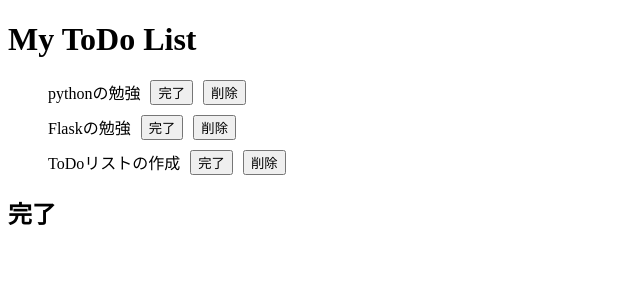
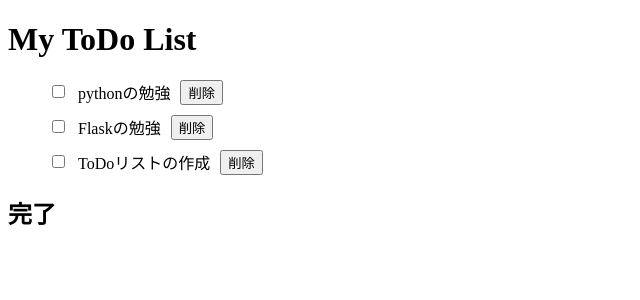
Before and after one commit to lixiangyu-nuco/todo-app, a Flask app: page / in a window 1280 px wide. Shown: the top 300 px of the page, without its empty margins (0-640 px from the left). Run offline with Flask 3, Linux system fonts and the light colour scheme.

Commit message:
チェクボックスを実装しました。

```diff
--- a/templates/index.html
+++ b/templates/index.html
@@ -17,12 +17,12 @@
         {% for task in tasks %}
             {% if not task.done %}
                 <li>
+                    <!-- チェックボックス -->
+                    <form action="{{ url_for('complete_task', task_id=loop.index0) }}" method="POST">
+                        <input type="checkbox" onchange="this.form.submit()">
+                    </form>
+
                     {{task.name}}
-
-                    <!-- 完了ボタン -->
-                    <form action="{{ url_for('complete_task', task_id=loop.index0) }}" method="POST">
-                            <button type="submit">完了</button>
-                    </form>
 
                     <!-- 削除ボタン -->
                     <form action="{{ url_for('delete_task',task_id=loop.index0)}}" method="POST">
```
